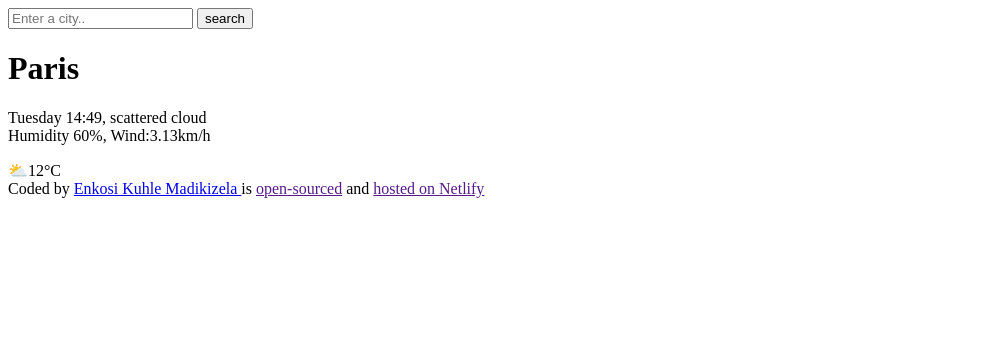
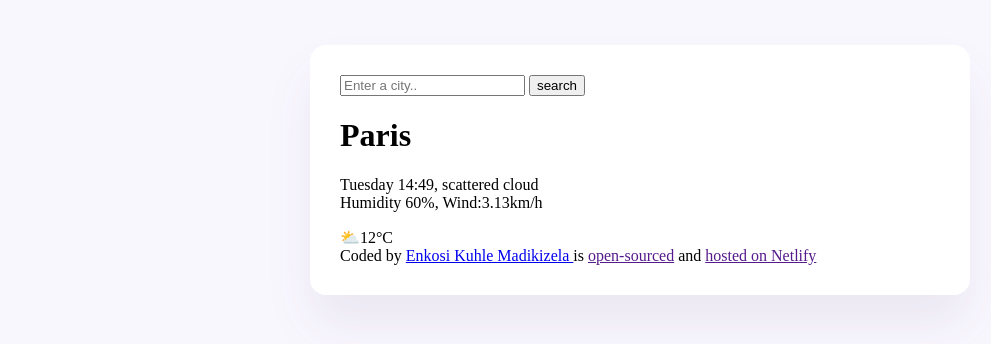
Before and after one commit to enkosimadikizela/WeatherApplication, a plain HTML site: page index.html in a window 1280 px wide. Shown: the whole page, without its empty margins (0-991 px from the left). Drawn offline with Linux system fonts and the light colour scheme.

Commit message:
styled the main container

```diff
--- a/index.html
+++ b/index.html
@@ -4,8 +4,10 @@
     <meta charset="UTF-8" />
     <meta name="viewport" content="width=device-width, initial-scale=1.0" />
     <title>WeatherApplication</title>
+    <link rel="stylesheet" href="src/styles.css" />
   </head>
   <body>
+    <div class="weatherapplication">
       <header>
         <form action="">
           <input type="serach" placeholder="Enter a city.." required />
@@ -33,5 +35,6 @@
         and
         <a href=""> hosted on Netlify </a>
       </footer>
+    </div>
   </body>
 </html>
--- /dev/null
+++ b/src/styles.css
@@ -0,0 +1,12 @@
+body {
+  background-color: #f9f7fe;
+}
+
+.weatherapplication {
+  background-color: #ffffff;
+  max-width: 600px;
+  margin: 45px auto;
+  padding: 30px;
+  border-radius: 16px;
+  box-shadow: 0 30px 50px rgba(65, 50, 100, 0.08);
+}
```
Lines whose indentation alone changed are shown as unchanged.
